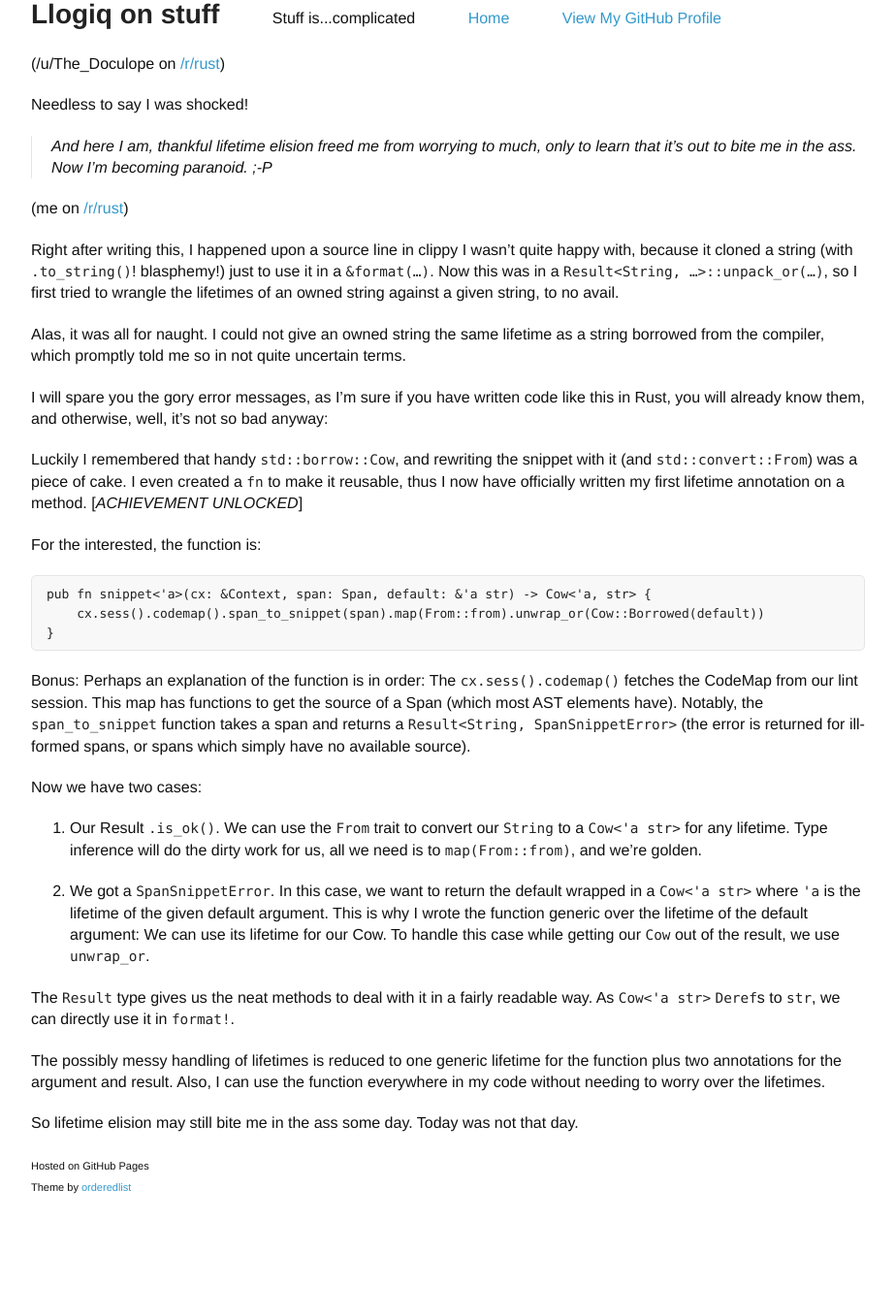
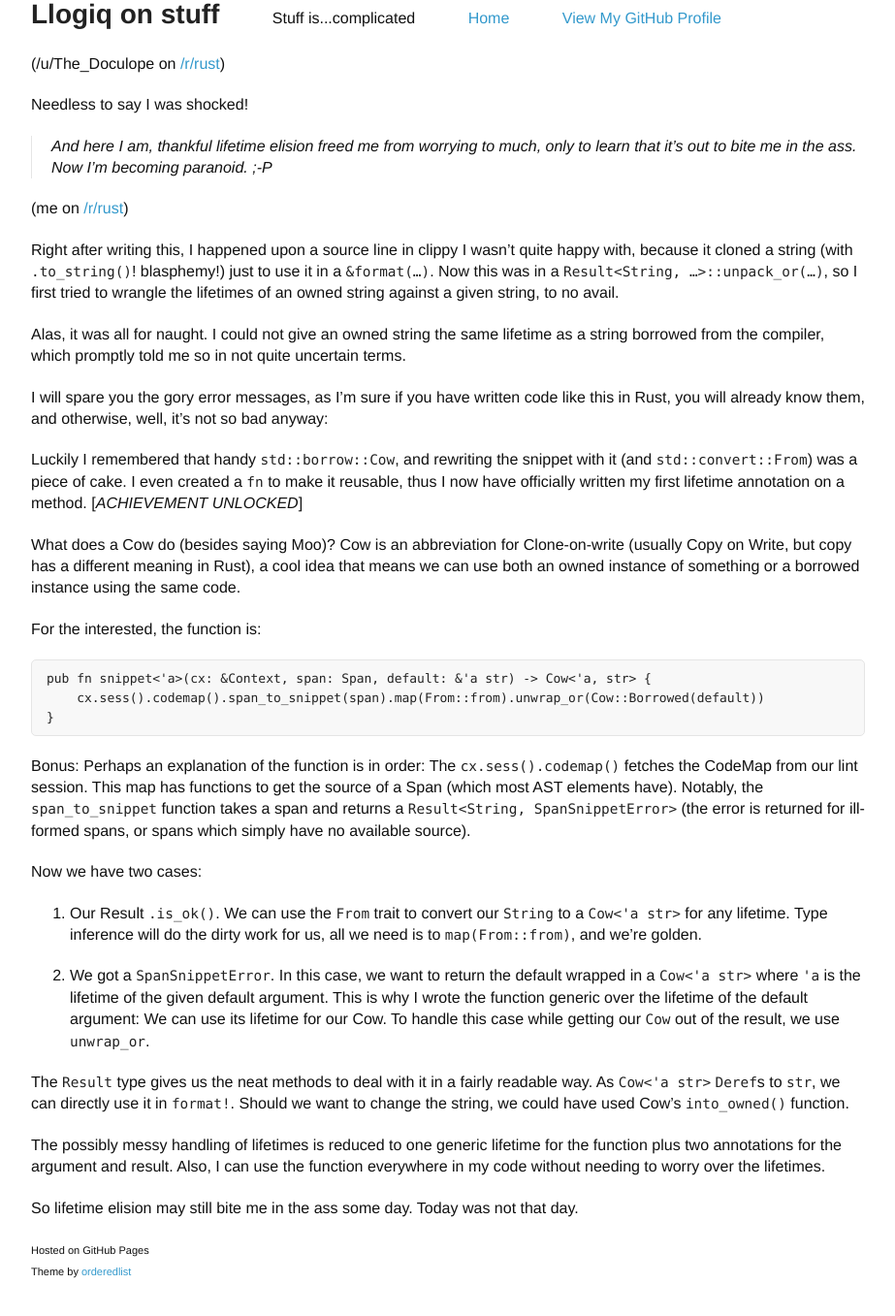
Before and after one commit to llogiq/llogiq.github.io, a Jekyll site: the page built from _posts/2015-07-09-cow.md, in a window 1280 px wide and 1400 px high, scrolled down 326 px. Shown: the top 1357 px of the window at 97% size, without its empty margins (178-1101 px from the left). Built offline with Jekyll 4.4.1, drawn with Linux system fonts in a browser that asks for light colours; before the commit the page ends 1639 px from its top, so only the background shows below that.

Commit message:
Added Cow explanation

````diff
--- a/_posts/2015-07-09-cow.md
+++ b/_posts/2015-07-09-cow.md
@@ -40,6 +40,11 @@ snippet with it (and `std::convert::From`) was a piece of cake. I even
 created a `fn` to make it reusable, thus I now have officially written
 my first lifetime annotation on a method. [*ACHIEVEMENT UNLOCKED*]
 
+What does a Cow do (besides saying Moo)? Cow is an abbreviation for
+Clone-on-write (usually Copy on Write, but copy has a different meaning
+in Rust), a cool idea that means we can use both an owned instance
+of something or a borrowed instance using the same code.
+
 For the interested, the function is:
 
 ```Rust
@@ -71,7 +76,8 @@ use `unwrap_or`.
 
 The `Result` type gives us the neat methods to deal with it in a fairly
 readable way. As `Cow<'a str>` `Deref`s to `str`, we can directly use
-it in `format!`.
+it in `format!`. Should we want to change the string, we could have
+used Cow's `into_owned()` function.
 
 The possibly messy handling of lifetimes is reduced to one generic
 lifetime for the function plus two annotations for the argument and
````
